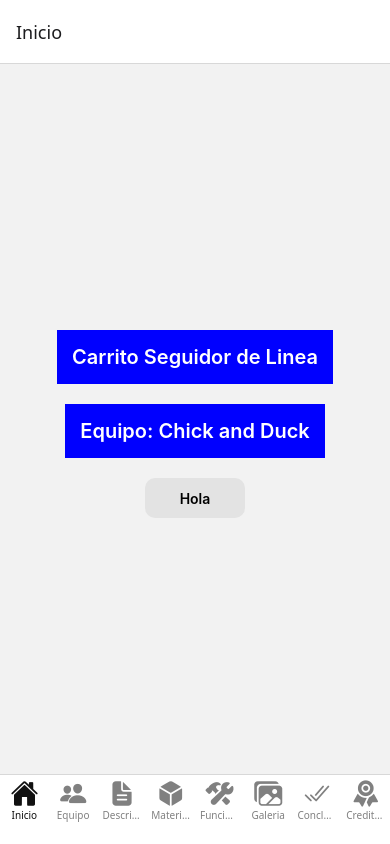
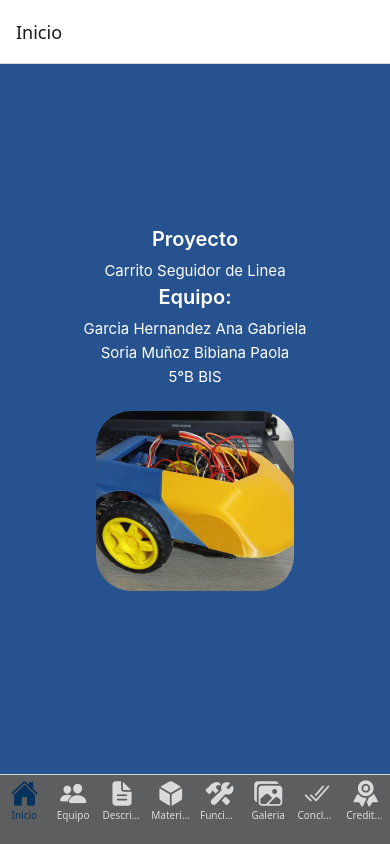
Before and after one commit to Bibiana-Soria/ProyectoFinal_AppsMoviles, a React Native app: screen /Inicio in a window 390 px wide. Built offline with nearby package versions, Linux system fonts and the light colour scheme.

Commit message:
pantalla inicio terminada

```diff
--- a/src/navigation/AppNavigator.js
+++ b/src/navigation/AppNavigator.js
@@ -88,15 +88,18 @@ export default function AppNavigator(){
                         }
                         return <Ionicons name={iconName} size={28} color={color}/>;
                     },
-                    tabBarActiveTintColor: '#111',
-                    tabBarInactiveTintColor: 'gray',
+                    tabBarActiveTintColor: '#05325f',
+                    tabBarInactiveTintColor: '#dadada',
                     tabBarLabelStyle:{
                         fontSize: 10,
-                        fontWeight: '400'
+                        fontWeight: '400',
                     },
                     tabBarStyle:{
                         height: 70,
-                        paddingBottom: 8
+                        paddingBottom: 8,
+                        //backgroundColor: "#EEBC1D",
+                        backgroundColor: "#5d5e5f"
+
                     }
                 })}
             >
--- a/src/screens/Inicio.js
+++ b/src/screens/Inicio.js
@@ -1,18 +1,17 @@
-/*
-nombre del proyecto
-nombre del equipo
-imagen relacionada con el carrito
-boton o accesos a las otras pantallas
-*/
 import React from "react";
-import { View, Text, StyleSheet, TouchableOpacity, ScrollView } from 'react-native';
+import { View, Text, StyleSheet, TouchableOpacity, ScrollView,Image } from 'react-native';
+
 
 export default function Inicio({ navigation }) {
   return (
     <ScrollView contentContainerStyle = {styles.container}>
-      <Text style = {styles.titulo}>Carrito Seguidor de Linea</Text>
-      <Text style = {styles.titulo}>Equipo: Chick and Duck</Text>
-      <TouchableOpacity style = {styles.boton} onPress={()=>{navigation.navigate('Equipo')}}><Text style = {styles.texto_boton}>Hola</Text></TouchableOpacity>
+      <Text style = {styles.titulo}>Proyecto</Text>
+      <Text style = {styles.texto}>Carrito Seguidor de Linea</Text>
+      <Text style = {styles.titulo}>Equipo:</Text>
+      <Text style = {styles.texto}>Garcia Hernandez Ana Gabriela</Text>
+      <Text style = {styles.texto}>Soria Muñoz Bibiana Paola</Text>
+      <Text style = {styles.texto}>5°B BIS</Text>
+      <Image source={require('../../assets/malvavisco.jpeg')}style ={styles.imagen}/>
     </ScrollView>
   );
 }
@@ -21,16 +20,22 @@ const styles = StyleSheet.create({
   container: {
     flex: 1,
     justifyContent: 'center',
-    alignItems: 'center'
+    alignItems: 'center',
+    backgroundColor: "#26528F"
   },
   titulo: {
     fontSize: 20,
+    color: 'white',
+    textAlign: 'center',
     fontWeight: '600',
-    margin: 10,
-    backgroundColor: 'blue',
-    padding: 15,
+    marginBottom: 10
+  },
+  texto:{
+    fontSize: 15,
+    marginBottom: 5,
     color: 'white',
-    textAlign: 'center'
+    textAlign: 'center',
+    fontWeight: '400'
   },
   boton: {
     backgroundColor: "#e3e3e3",
@@ -45,5 +50,12 @@ const styles = StyleSheet.create({
     fontSize: 14,
     fontWeight: '600',
     color: 'black'
+  },
+  imagen:{
+    height:180,
+    width: 198,
+    borderRadius: 35,
+    margin: 20
   }
+
 });
```
Also changed, not shown: assets/malvavisco.jpeg (added).
